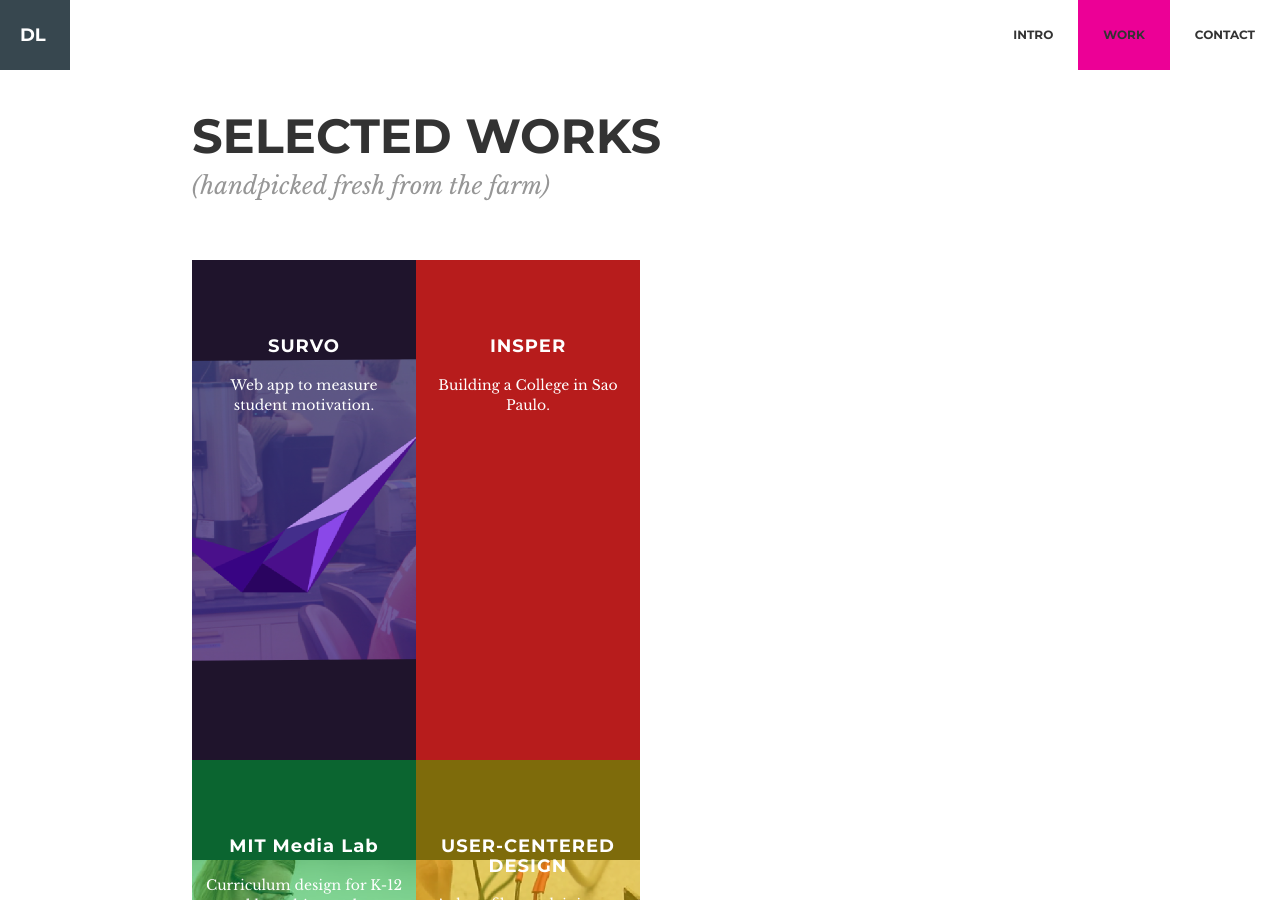
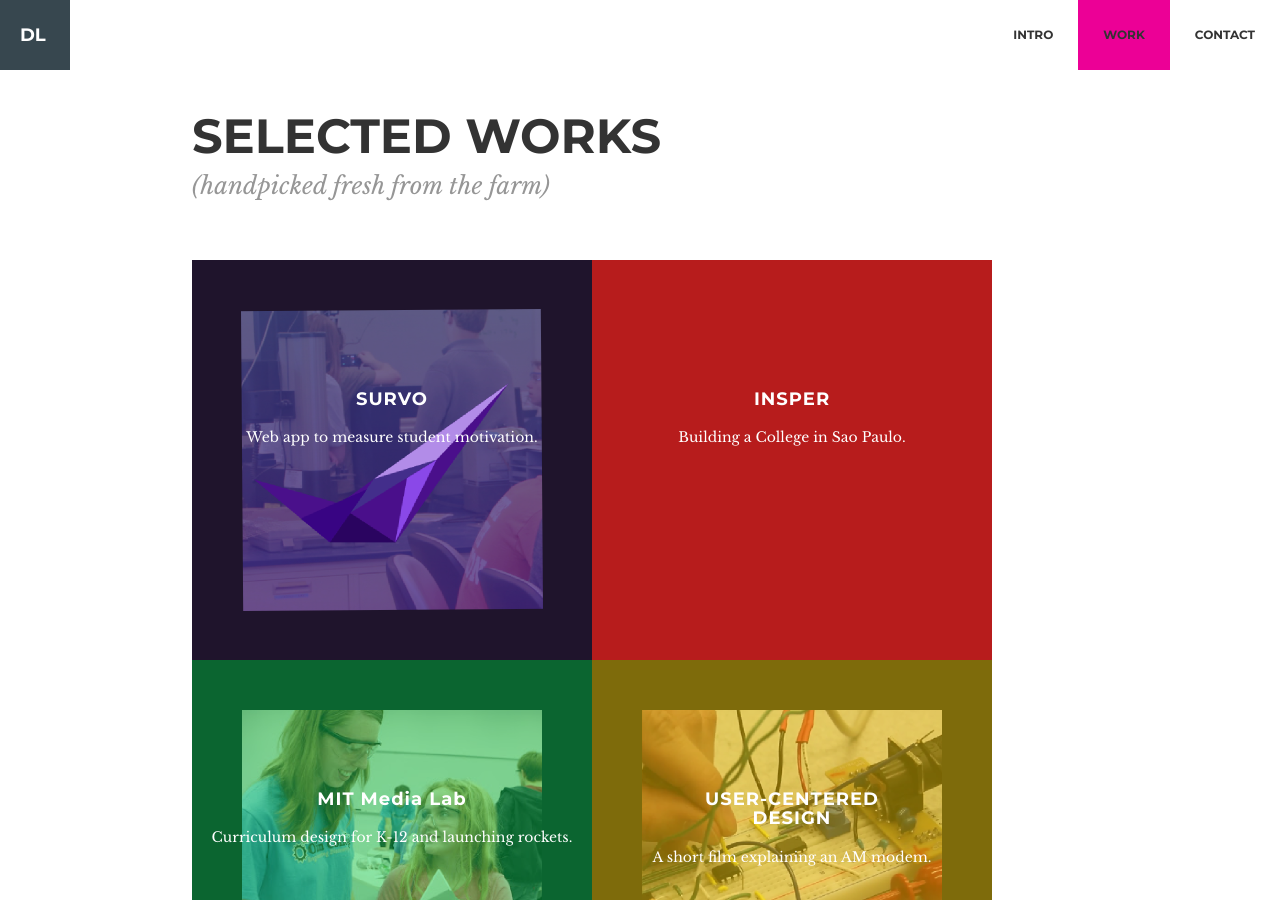
Before and after one commit to doyunglee/doyunglee.github.io, a Jekyll site: the page index.html, which Jekyll copies as it is, in a window 1280 px wide and 900 px high, scrolled down 1478 px. Built offline with Jekyll 4.4.1, drawn with Linux system fonts in a browser that asks for light colours; nearby versions of some CDN libraries.

Commit message:
changing width

```diff
--- a/css/main.css
+++ b/css/main.css
@@ -180,7 +180,8 @@
 .col-xs-6 {
    background-color: rgba(20, 20, 20, 1);
    color: rgba(255, 255, 255, 1);
-   min-height: 500px;
+   min-height: 400px;
+   min-width: 400px;
    padding: 0px;
 }
 
```
